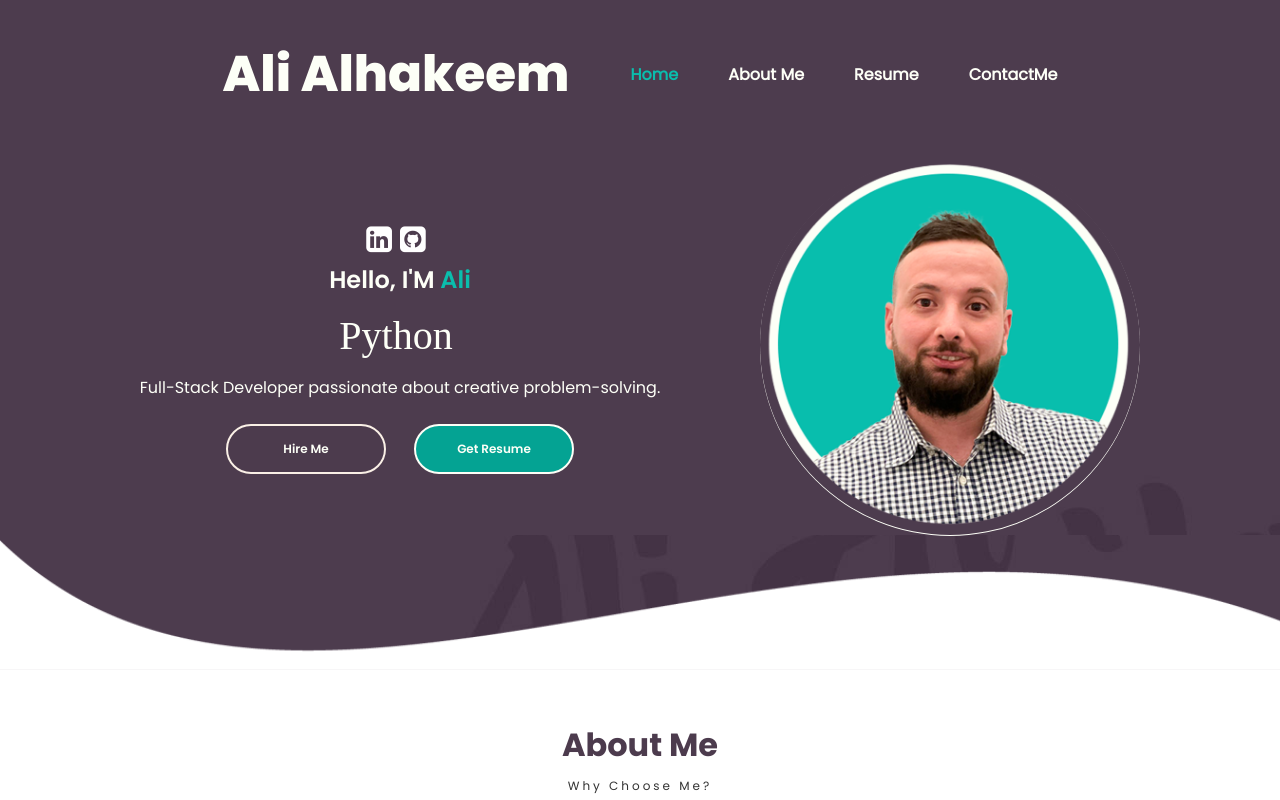
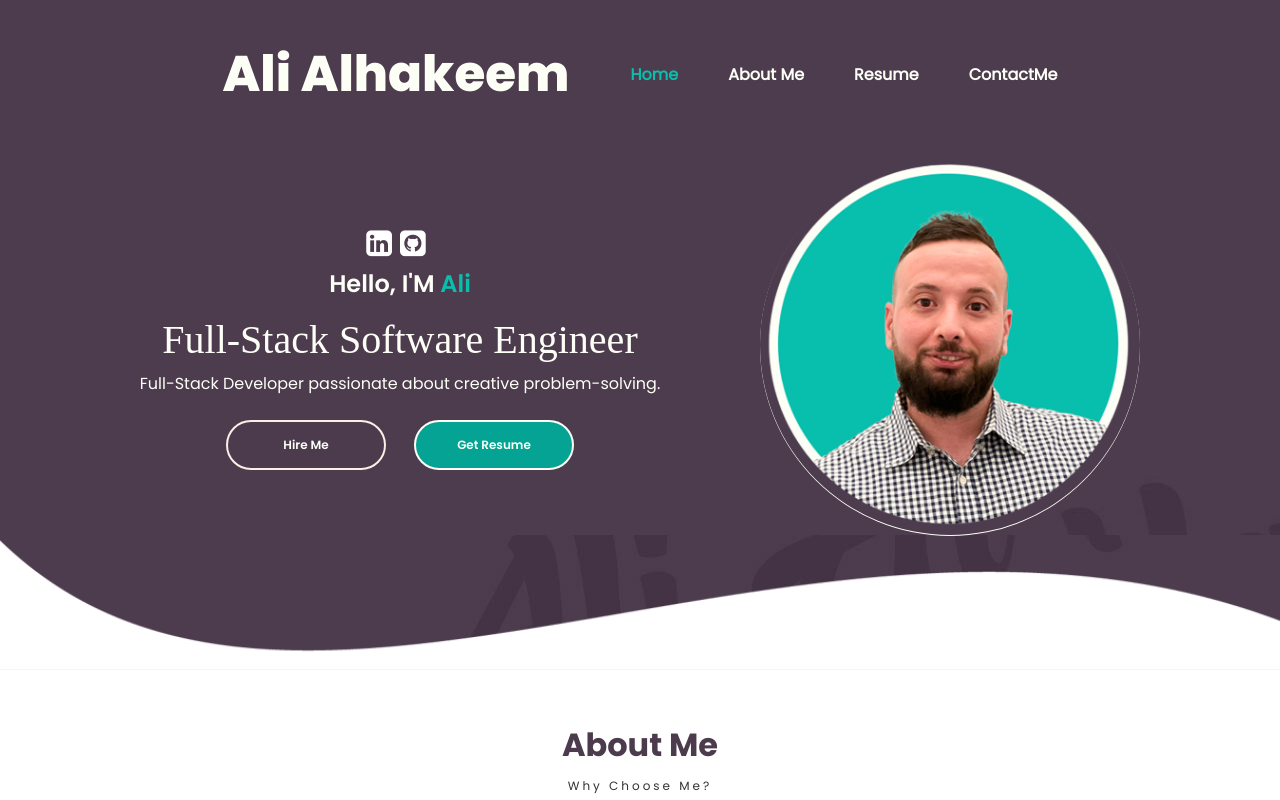
Before and after one commit to AlhakeemALI/Portfolio-AliAhakeem, a React (Create React App) app in the folder client/: page / in a window 1280 px wide. Shown: the top 800 px of the page. Built offline with nearby package versions, Linux system fonts and the light colour scheme; a web font is replaced by a local one.

Commit message:
Remove React Typical

```diff
--- a/client/package.json
+++ b/client/package.json
@@ -17,7 +17,6 @@
     "react-dom": "^18.2.0",
     "react-scripts": "^5.0.1",
     "react-toastify": "^9.1.2",
-    "react-typical": "^0.1.3",
     "rxjs": "^7.8.0",
     "web-vitals": "^2.1.4"
   },
--- a/client/src/ProfolioContainer/ContactMe/ContactMe.js
+++ b/client/src/ProfolioContainer/ContactMe/ContactMe.js
@@ -1,5 +1,5 @@
 import React, { useState } from "react";
-import Typical from "react-typical";
+
 import axios from "axios";
 import { toast } from "react-toastify";
 
@@ -74,18 +74,7 @@ export default function ContactMe(props) {
         <div className='central-form'>
             <div className='col'>
                 <h2 className='title'>
-                                        {" "}
-                                        <Typical
-                                        loop={Infinity}
-                                        steps={
-                                              [
-                                                    "Get In Touch 📧",
-                                                    2000,
-
-                                              ]
-                                        }
-                                              wrapper="p"
-                                        />
+                Get In Touch 📧
                                   </h2>
                                   <a target="_blank" href='https://www.linkedin.com/in/ali-al-hakeem/'>
                                   <i className='fa fa-linkedin-square'></i>
--- a/client/src/ProfolioContainer/Home/Profile/Profile.js
+++ b/client/src/ProfolioContainer/Home/Profile/Profile.js
@@ -1,5 +1,5 @@
 import React from 'react'
-import Typical from 'react-typical'
+
 import './Profile.css'
 import ScrollService from "../../../utilities/ScrollService";
 
@@ -28,21 +28,8 @@ const Profile = () => {
                         <span className='primary-text'>
                               {" "}
                               <h1>
-                                    {" "}
-                                    <Typical
-                                    loop={Infinity}
-                                    steps={
-                                           [
-                                                "Full-Stack Software Engineer 🔴",
-                                                2000,
-                                                "Python🐍",
-                                                2000,
-                                                "React📱",
-                                                2000,
-                                          ]
-                                    }
-                                          wrapper="p"
-                                    />
+                              Full-Stack Software Engineer
+
                               </h1>
                                     <span className='profile-role-tagline'>
                                             Full-Stack Developer passionate about creative problem-solving.
--- a/package.json
+++ b/package.json
@@ -28,8 +28,5 @@
     "express": "^4.18.2",
     "nodemailer": "^6.9.1",
     "nodemon": "^2.0.22"
-  },
-  "resolutions": {
-    "react": "16.14.0"
   }
 }
```
Also changed, not shown: 1 other file (tests, documents, lock files or other folders).
